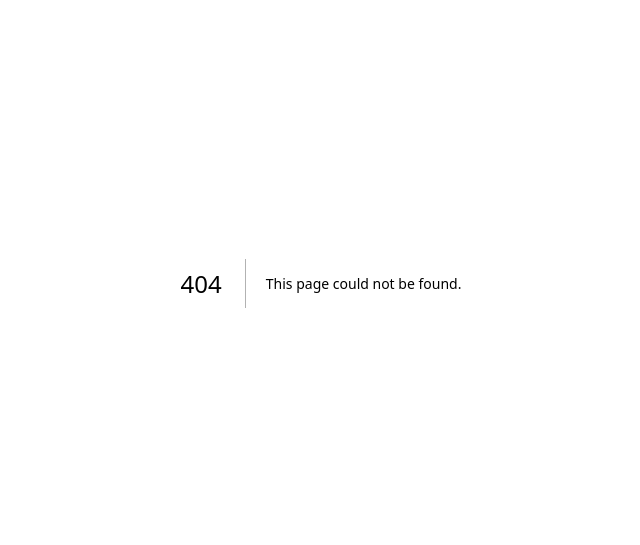
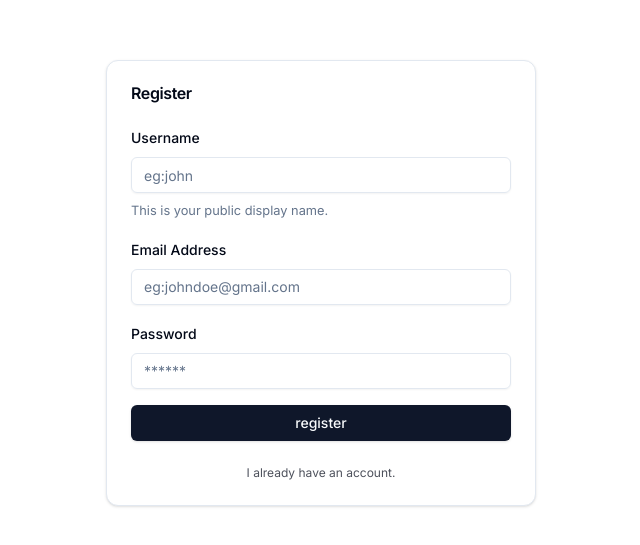
Before and after one commit to pradhanishan/bagaichadharan, a Next.js app: page /auth/register in a window 1280 px wide. Before the commit this address had no page. Shown: the part 117-662 px from the top of the page, without its empty margins (319-959 px from the left). Built offline with nearby package versions, Linux system fonts and the light colour scheme.

Commit message:
add skeleton login and register page uis

```diff
--- /dev/null
+++ b/app/auth/layout.tsx
@@ -0,0 +1,11 @@
+export default function AuthLayout({
+  children,
+}: Readonly<{
+  children: React.ReactNode;
+}>) {
+  return (
+    <div className="h-screen w-screen flex flex-col justify-center items-center">
+      {children}
+    </div>
+  );
+}
--- /dev/null
+++ b/app/auth/login/page.tsx
@@ -0,0 +1,20 @@
+import { LoginForm } from '@/components/auth/login-form';
+import { ToggleAuthForm } from '@/components/auth/toggle-auth-form';
+import { Card, CardContent, CardDescription, CardFooter, CardHeader, CardTitle } from '@/components/ui/card';
+
+export default function Login() {
+  return (
+    <Card className="">
+      <CardHeader>
+        <CardTitle>Login</CardTitle>
+        {/* <CardDescription>login to continue</CardDescription> */}
+      </CardHeader>
+      <CardContent>
+        <LoginForm />
+      </CardContent>
+      <CardFooter className="flex flex-col justify-center items-center">
+        <ToggleAuthForm to="register" />
+      </CardFooter>
+    </Card>
+  );
+}
--- /dev/null
+++ b/app/auth/register/page.tsx
@@ -0,0 +1,20 @@
+import { RegisterForm } from '@/components/auth/register-form';
+import { ToggleAuthForm } from '@/components/auth/toggle-auth-form';
+import { Card, CardContent, CardDescription, CardFooter, CardHeader, CardTitle } from '@/components/ui/card';
+
+export default function Register() {
+  return (
+    <Card className="">
+      <CardHeader>
+        <CardTitle>Register</CardTitle>
+        {/* <CardDescription>login to continue</CardDescription> */}
+      </CardHeader>
+      <CardContent>
+        <RegisterForm />
+      </CardContent>
+      <CardFooter className="flex flex-col justify-center items-center">
+        <ToggleAuthForm to="login" />
+      </CardFooter>
+    </Card>
+  );
+}
--- /dev/null
+++ b/components/auth/login-form.tsx
@@ -0,0 +1,79 @@
+'use client';
+
+import { login } from '@/actions';
+import { Button } from '@/components/ui/button';
+import { Form, FormControl, FormDescription, FormField, FormItem, FormLabel, FormMessage } from '@/components/ui/form';
+import { Input } from '@/components/ui/input';
+import { LoginSchema } from '@/schemas';
+import { zodResolver } from '@hookform/resolvers/zod';
+import { useState, useTransition } from 'react';
+import { SubmitHandler, useForm } from 'react-hook-form';
+import { z } from 'zod';
+
+function LoginForm() {
+  const [isPending, startTransition] = useTransition();
+
+  const form = useForm<z.infer<typeof LoginSchema>>({
+    resolver: zodResolver(LoginSchema),
+    defaultValues: {
+      email: '',
+      password: '',
+    },
+  });
+
+  const onSubmit: SubmitHandler<z.infer<typeof LoginSchema>> = (formData) => {
+    startTransition(() => {
+      login(formData);
+    });
+  };
+
+  return (
+    <Form {...form}>
+      <form onSubmit={form.handleSubmit(onSubmit)} className="space-y-4 w-auto md:w-[380px]">
+        <FormField
+          control={form.control}
+          name="email"
+          render={({ field }) => (
+            <FormItem>
+              <FormLabel>Email Address</FormLabel>
+              <FormControl>
+                <Input
+                  placeholder="eg:johndoe@gmail.com"
+                  {...field}
+                  type="email"
+                  autoComplete="off"
+                  disabled={isPending}
+                />
+              </FormControl>
+              <FormMessage />
+            </FormItem>
+          )}
+        />
+        <FormField
+          control={form.control}
+          name="password"
+          render={({ field }) => (
+            <FormItem>
+              <FormLabel>Password</FormLabel>
+              <FormControl>
+                <Input
+                  placeholder="******"
+                  {...field}
+                  type="password"
+                  autoComplete="new-password"
+                  disabled={isPending}
+                />
+              </FormControl>
+              <FormMessage />
+            </FormItem>
+          )}
+        />
+        <Button type="submit" className="w-full" disabled={isPending}>
+          login
+        </Button>
+      </form>
+    </Form>
+  );
+}
+
+export { LoginForm };
--- /dev/null
+++ b/components/auth/register-form.tsx
@@ -0,0 +1,94 @@
+'use client';
+
+import { register } from '@/actions';
+import { Button } from '@/components/ui/button';
+import { Form, FormControl, FormDescription, FormField, FormItem, FormLabel, FormMessage } from '@/components/ui/form';
+import { Input } from '@/components/ui/input';
+import { RegisterSchema } from '@/schemas';
+import { zodResolver } from '@hookform/resolvers/zod';
+import { useState, useTransition } from 'react';
+import { SubmitHandler, useForm } from 'react-hook-form';
+import { z } from 'zod';
+
+function RegisterForm() {
+  const [isPending, startTransition] = useTransition();
+
+  const form = useForm<z.infer<typeof RegisterSchema>>({
+    resolver: zodResolver(RegisterSchema),
+    defaultValues: {
+      email: '',
+      password: '',
+    },
+  });
+
+  const onSubmit: SubmitHandler<z.infer<typeof RegisterSchema>> = (formData) => {
+    startTransition(() => {
+      register(formData);
+    });
+  };
+
+  return (
+    <Form {...form}>
+      <form onSubmit={form.handleSubmit(onSubmit)} className="space-y-4 w-auto md:w-[380px]">
+        <FormField
+          control={form.control}
+          name="name"
+          render={({ field }) => (
+            <FormItem>
+              <FormLabel>Username</FormLabel>
+              <FormControl>
+                <Input placeholder="eg:john" {...field} type="text" autoComplete="off" disabled={isPending} />
+              </FormControl>
+              <FormDescription>This is your public display name.</FormDescription>
+              <FormMessage />
+            </FormItem>
+          )}
+        />
+
+        <FormField
+          control={form.control}
+          name="email"
+          render={({ field }) => (
+            <FormItem>
+              <FormLabel>Email Address</FormLabel>
+              <FormControl>
+                <Input
+                  placeholder="eg:johndoe@gmail.com"
+                  {...field}
+                  type="email"
+                  autoComplete="off"
+                  disabled={isPending}
+                />
+              </FormControl>
+              <FormMessage />
+            </FormItem>
+          )}
+        />
+        <FormField
+          control={form.control}
+          name="password"
+          render={({ field }) => (
+            <FormItem>
+              <FormLabel>Password</FormLabel>
+              <FormControl>
+                <Input
+                  placeholder="******"
+                  {...field}
+                  type="password"
+                  autoComplete="new-password"
+                  disabled={isPending}
+                />
+              </FormControl>
+              <FormMessage />
+            </FormItem>
+          )}
+        />
+        <Button type="submit" className="w-full" disabled={isPending}>
+          register
+        </Button>
+      </form>
+    </Form>
+  );
+}
+
+export { RegisterForm };
--- /dev/null
+++ b/components/auth/toggle-auth-form.tsx
@@ -0,0 +1,13 @@
+import Link from 'next/link';
+
+function ToggleAuthForm({ to }: { to: 'login' | 'register' }) {
+  return (
+    <Link href={`/auth/${to}`}>
+      <p className="cursor-pointer duration-150 focus:cursor-pointer focus:underline focus:underline-offset-4 hover:cursor-pointer hover:underline hover:underline-offset-4 opacity-70 text-xs transition-all">
+        {to === 'login' ? 'I already have an account.' : 'I do not have an account.'}
+      </p>
+    </Link>
+  );
+}
+
+export { ToggleAuthForm };
```
